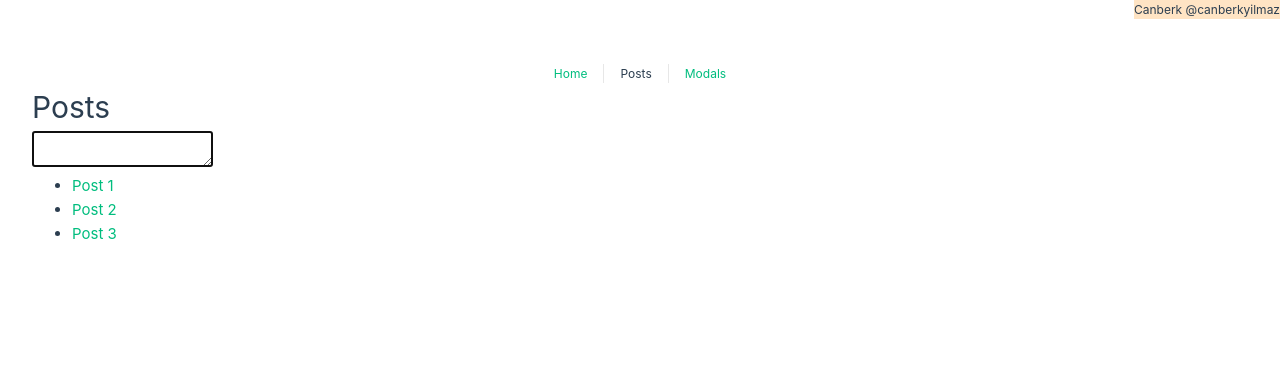
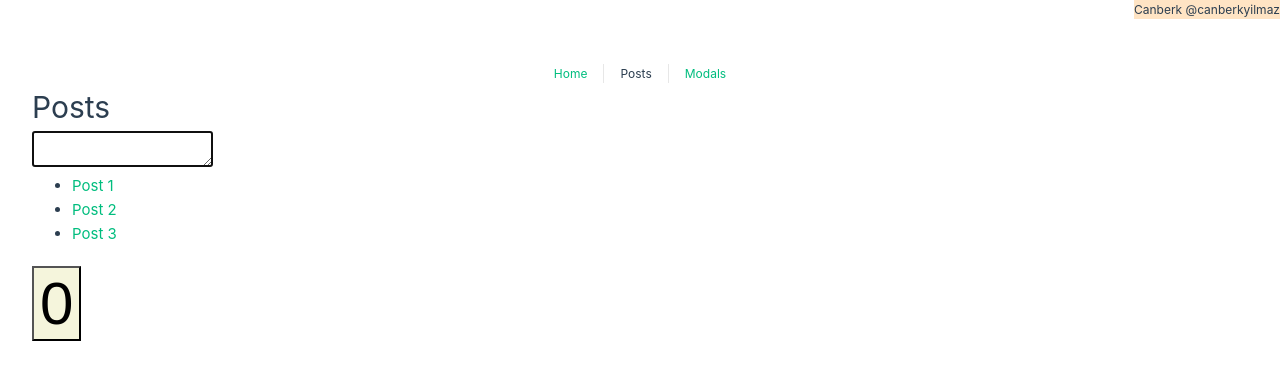
Before and after one commit to canberk-yilmaz/vue-composition-api-basics, a Vue app: page /posts in a window 1280 px wide. Shown: the top 380 px of the page. Built offline with nearby package versions, Linux system fonts and the light colour scheme.

Commit message:
composable reuse

```diff
--- a/src/views/PostsView.vue
+++ b/src/views/PostsView.vue
@@ -5,16 +5,30 @@
 
     <ul>
       <li v-for="post in posts" :key="post.id">
-        <RouterLink :to="`/postDetails/${post.id}`">{{ post.title }}</RouterLink>
+        <RouterLink :to="`/postDetails/${post.id}`">{{
+          post.title
+        }}</RouterLink>
       </li>
     </ul>
   </div>
+
+  <button
+    class="counter-button"
+    @click="changeCounter(1, $event)"
+    :class="{ red: oddOrEven === 'odd' }"
+  >
+    <span class="counter">{{ counterData.count }}</span>
+    <!-- <button class="btn">+</button> -->
+  </button>
 </template>
 
 <script setup>
 // imports
 import { ref } from "vue";
 import { vAutofocus } from "../directives/vAutofocus";
+import { useCounter } from "@/use/useCounter";
+
+const { counterData, changeCounter, oddOrEven } = useCounter();
 
 //posts
 
@@ -36,3 +50,14 @@ const posts = ref([
   },
 ]);
 </script>
+
+<style scoped>
+.counter-button {
+  margin-top: 20px;
+  font-size: 60px;
+  background-color: beige;
+}
+.counter-button.red {
+  background-color: red;
+}
+</style>
```
